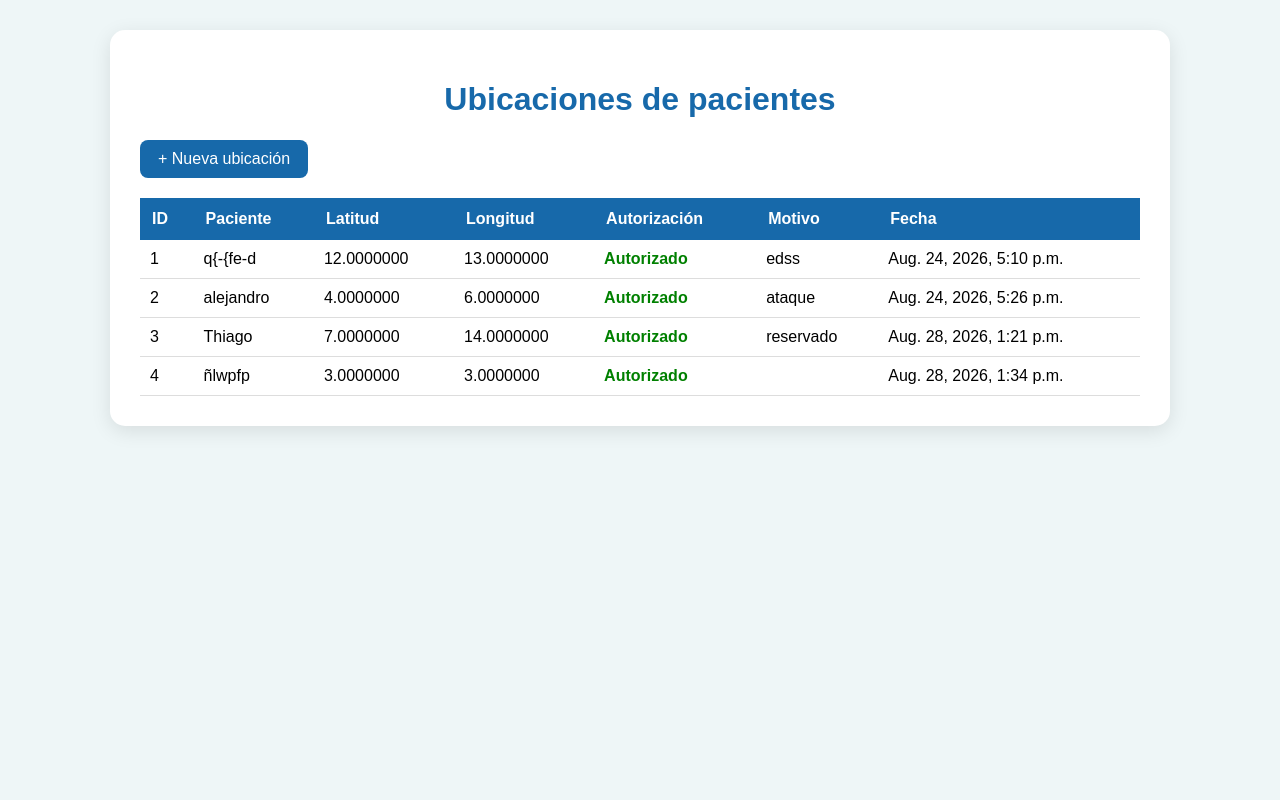
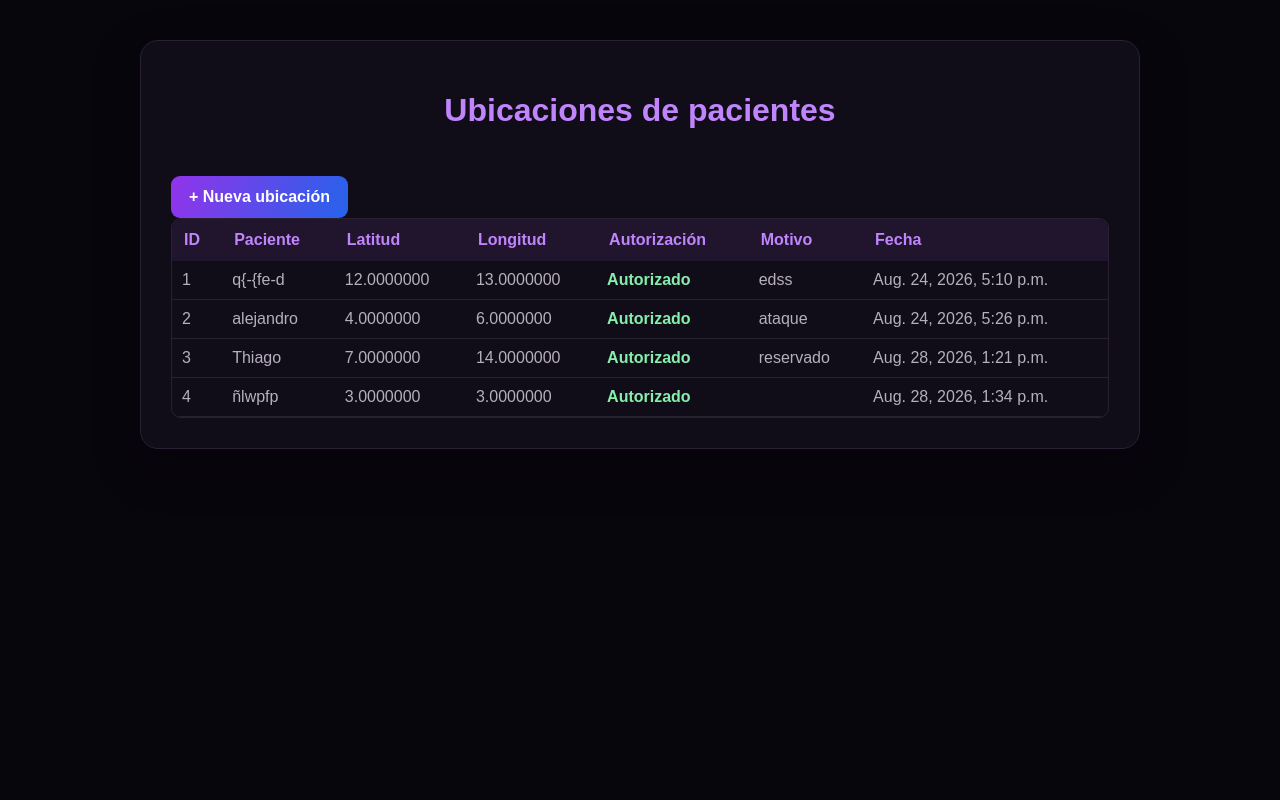
Before and after one commit to Roket9080/ARKA-BD, a Django app: page /ubicaciones/ in a window 1280 px wide. Run offline with Django 5.2, Linux system fonts and the light colour scheme; data comes from the database, SQL or seed files in the repository.

Commit message:
cambios en el css

```diff
--- /dev/null
+++ b/app_Alejandro_07/static/app_Alejandro_07/arka.css
@@ -0,0 +1,173 @@
+:root {
+    color-scheme: dark;
+    --fondo: #08060d;
+    --superficie: #100d18;
+    --superficie-hover: #191322;
+    --borde: #292132;
+    --texto: #f7f2fc;
+    --texto-secundario: #b6afc0;
+    --violeta: #c084fc;
+    --magenta: #e11d5a;
+    --verde: #86efac;
+    --rojo: #fda4af;
+}
+
+* {
+    box-sizing: border-box;
+}
+
+body {
+    min-height: 100vh;
+    margin: 0;
+    padding: 40px 24px;
+    background: var(--fondo);
+    color: var(--texto);
+    font-family: Arial, sans-serif;
+}
+
+.contenedor {
+    max-width: 1000px;
+    margin: auto;
+    padding: 30px;
+    border: 1px solid var(--borde);
+    border-radius: 18px;
+    background: var(--superficie);
+    box-shadow: 0 16px 48px rgba(0, 0, 0, 0.3);
+}
+
+.contenedor-evaluacion-form {
+    max-width: 700px;
+}
+
+.contenedor-ubicacion-form {
+    max-width: 600px;
+}
+
+.contenedor-lista-evaluaciones {
+    max-width: 1200px;
+}
+
+h1 {
+    color: var(--violeta);
+    text-align: center;
+}
+
+label {
+    display: block;
+    margin-top: 15px;
+    color: var(--texto);
+    font-weight: bold;
+}
+
+input,
+select,
+textarea {
+    width: 100%;
+    margin-top: 6px;
+    padding: 12px;
+    border: 1px solid var(--borde);
+    border-radius: 9px;
+    background: #0b0911;
+    color: var(--texto);
+    font: inherit;
+}
+
+input:focus,
+select:focus,
+textarea:focus {
+    border-color: var(--violeta);
+    outline: 2px solid rgba(192, 132, 252, 0.22);
+}
+
+textarea {
+    min-height: 100px;
+    resize: vertical;
+}
+
+button,
+.boton {
+    display: inline-block;
+    margin-top: 25px;
+    padding: 12px 18px;
+    border: 0;
+    border-radius: 9px;
+    background: linear-gradient(110deg, #9333ea, #2563eb);
+    color: #fff;
+    font: inherit;
+    font-weight: bold;
+    text-align: center;
+    text-decoration: none;
+    cursor: pointer;
+    transition: filter 150ms ease, transform 150ms ease;
+}
+
+button {
+    width: 100%;
+    padding: 14px;
+}
+
+button:hover,
+.boton:hover {
+    filter: brightness(1.15);
+    transform: translateY(-1px);
+}
+
+.tabla-contenedor {
+    overflow-x: auto;
+    border: 1px solid var(--borde);
+    border-radius: 10px;
+}
+
+table {
+    width: 100%;
+    border-collapse: collapse;
+}
+
+th {
+    padding: 12px;
+    background: #21152e;
+    color: var(--violeta);
+    text-align: left;
+}
+
+td {
+    padding: 10px;
+    border-bottom: 1px solid var(--borde);
+    color: var(--texto-secundario);
+}
+
+tr:hover td {
+    background: var(--superficie-hover);
+    color: var(--texto);
+}
+
+.autorizado {
+    color: var(--verde);
+    font-weight: bold;
+}
+
+.no-autorizado {
+    color: var(--rojo);
+    font-weight: bold;
+}
+
+.sin-datos {
+    padding: 30px;
+    color: var(--texto-secundario);
+    text-align: center;
+}
+
+.autorizacion {
+    width: auto;
+    accent-color: var(--violeta);
+}
+
+@media (max-width: 600px) {
+    body {
+        padding: 20px 12px;
+    }
+
+    .contenedor {
+        padding: 20px 16px;
+    }
+}
--- a/app_Alejandro_07/templates/Alejandro_07/listar_ubicaciones.html
+++ b/app_Alejandro_07/templates/Alejandro_07/listar_ubicaciones.html
@@ -3,81 +3,10 @@
 
 <head>
     <meta charset="UTF-8">
+    <meta name="viewport" content="width=device-width, initial-scale=1">
     <title>Ubicaciones de pacientes - ARKA</title>
-
-    <style>
-        body {
-            font-family: Arial, sans-serif;
-            background: #eef6f7;
-            margin: 0;
-            padding: 30px;
-        }
-
-        .contenedor {
-            max-width: 1000px;
-            margin: auto;
-            background: white;
-            padding: 30px;
-            border-radius: 15px;
-            box-shadow: 0 5px 20px rgba(0,0,0,0.1);
-        }
-
-        h1 {
-            text-align: center;
-            color: #1769aa;
-        }
-
-        .boton {
-            display: inline-block;
-            padding: 10px 18px;
-            background: #1769aa;
-            color: white;
-            text-decoration: none;
-            border-radius: 8px;
-            margin-bottom: 20px;
-        }
-
-        .tabla-contenedor {
-            overflow-x: auto;
-        }
-
-        table {
-            width: 100%;
-            border-collapse: collapse;
-        }
-
-        th {
-            background: #1769aa;
-            color: white;
-            padding: 12px;
-            text-align: left;
-        }
-
-        td {
-            padding: 10px;
-            border-bottom: 1px solid #ddd;
-        }
-
-        tr:hover {
-            background: #f3f8fb;
-        }
-
-        .autorizado {
-            color: green;
-            font-weight: bold;
-        }
-
-        .no-autorizado {
-            color: red;
-            font-weight: bold;
-        }
-
-        .sin-datos {
-            text-align: center;
-            padding: 30px;
-            color: #777;
-        }
-    </style>
+    {% load static %}
+    <link rel="stylesheet" href="{% static 'app_Alejandro_07/arka.css' %}">
 </head>
 
 <body>
```
Also changed, not shown: app_Alejandro_07/templates/Alejandro_07/evaluacion_emocional.html (+4 -56 lines), app_Alejandro_07/templates/Alejandro_07/listar_evaluaciones.html (+4 -65 lines), app_Alejandro_07/templates/Alejandro_07/ubicacion_paciente.html (+4 -54 lines).
